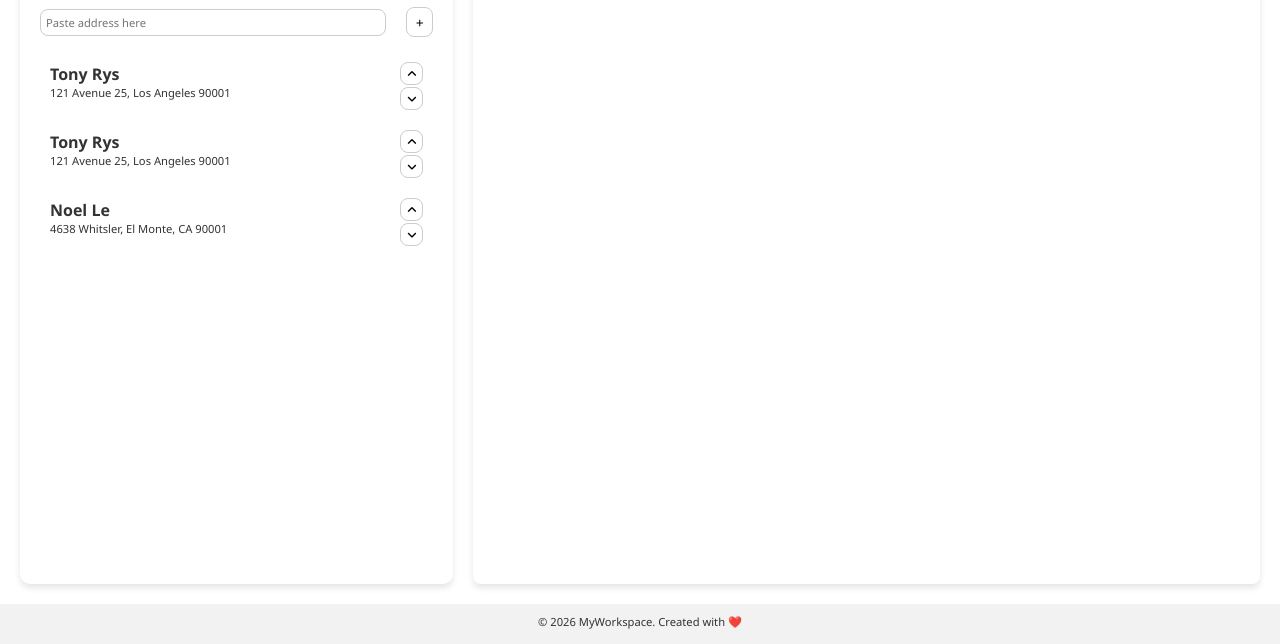
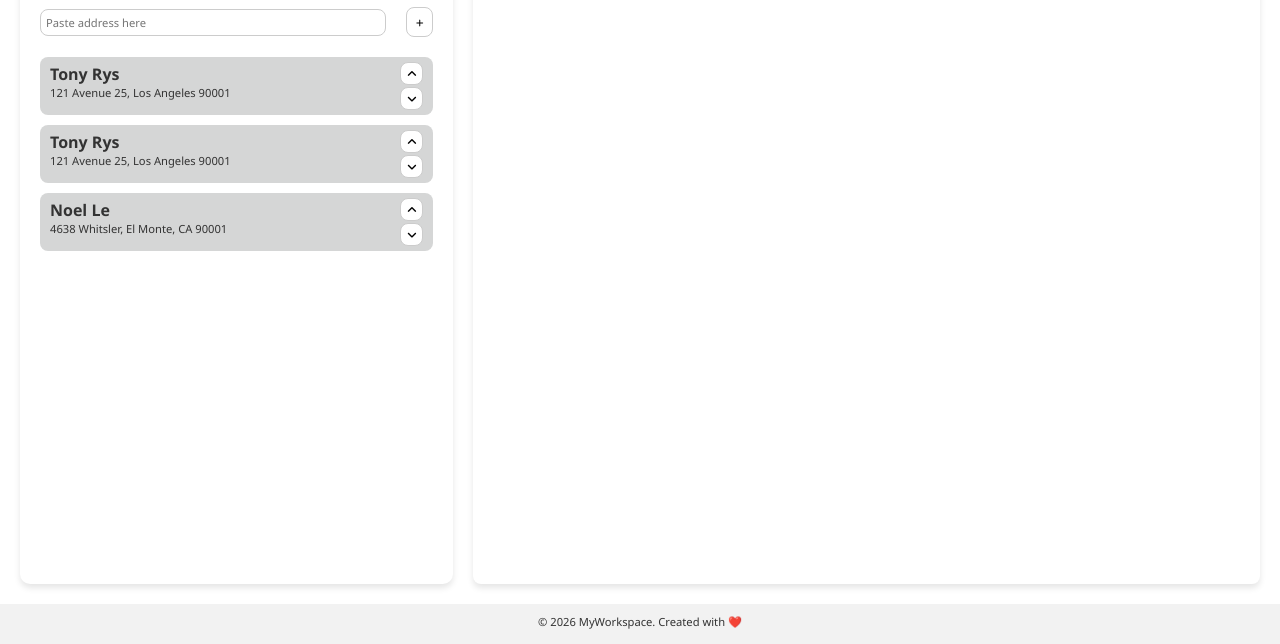
Before and after one commit to vodliosje/scoutcal, a plain HTML site: page index.html in a window 1280 px wide. Shown: the part 156-800 px from the top of the page. Drawn offline with Linux system fonts and the light colour scheme.

Commit message:
Fix typo in light gray color variable

```diff
--- a/style.css
+++ b/style.css
@@ -14,7 +14,7 @@
   --primary-color: #4a90e2;
   --header-bg: #1e293b;
   --medium-gray-color: #ccc;
-  --light-gray-color: ##D5D6D6;
+  --light-gray-color: #D5D6D6;
   --white-color: #fff;
 
   /*Font Sizes*/
```
